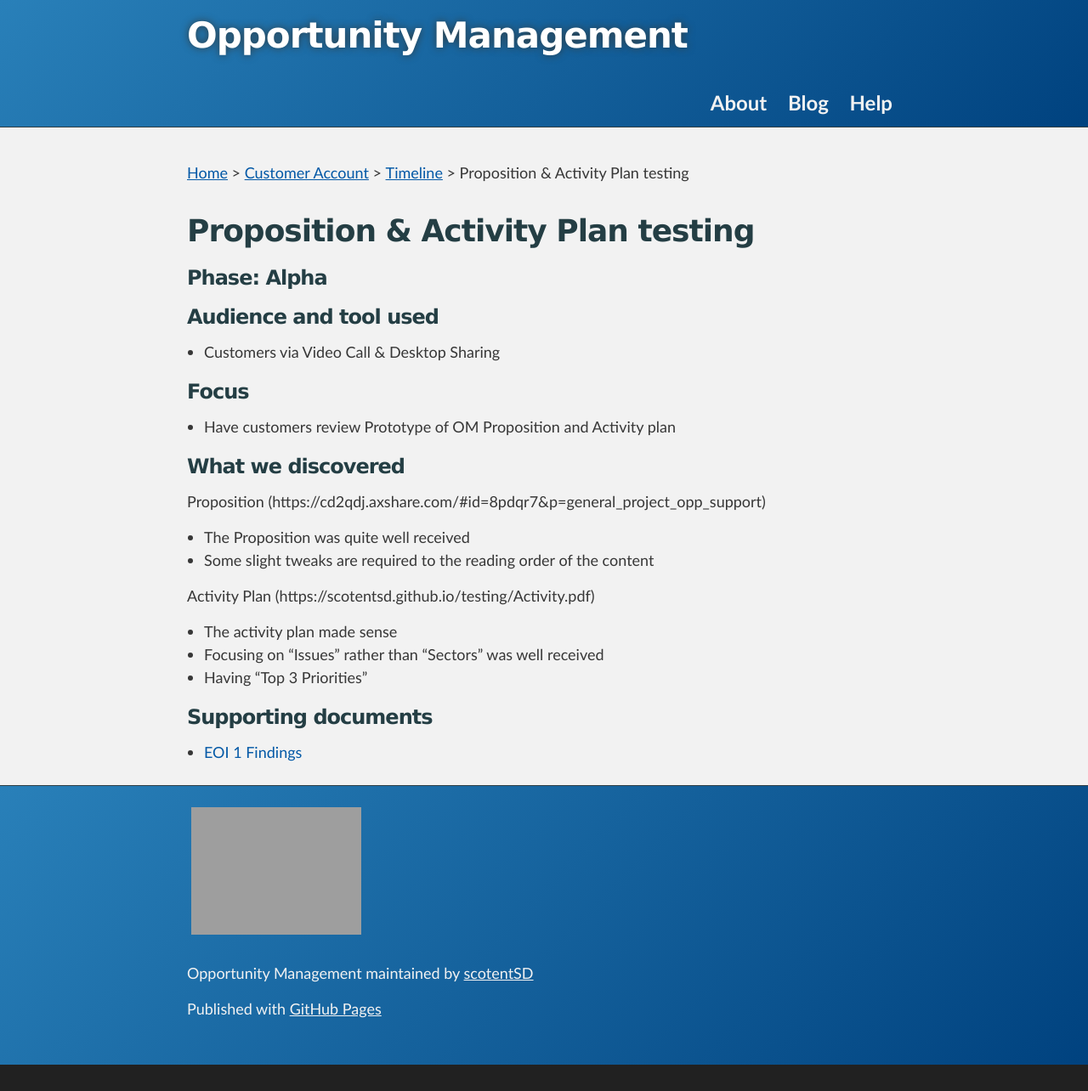
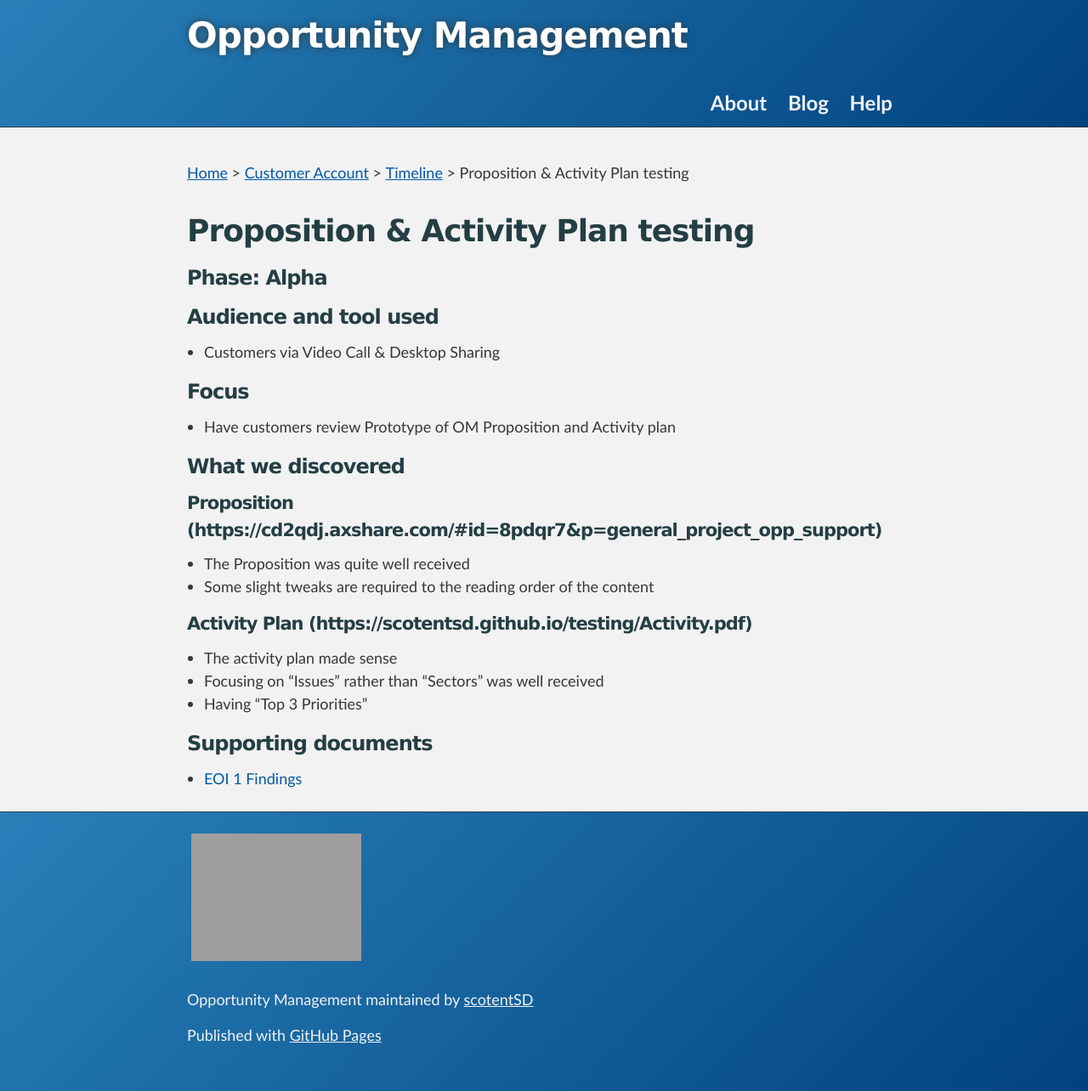
Before and after one commit to scotentSD/opportunity, a Jekyll site: the page built from _posts/2021-01-21-Jan21.md, in a window 1280 px wide. Shown: the whole page at 85% size. Built offline with Jekyll 4.4.1, drawn with Linux system fonts in a browser that asks for light colours; before the commit the page ends 1253 px from its top, so only the background shows below that.

Commit message:
Update 2021-01-21-Jan21.md
mk

```diff
--- a/_posts/2021-01-21-Jan21.md
+++ b/_posts/2021-01-21-Jan21.md
@@ -16,11 +16,11 @@ return_url: "https://scotentsd.github.io/opportunity/timeline/"
 - Have customers review Prototype of OM Proposition and Activity plan
 
 ### What we discovered
-Proposition (https://cd2qdj.axshare.com/#id=8pdqr7&p=general_project_opp_support)
+#### Proposition (https://cd2qdj.axshare.com/#id=8pdqr7&p=general_project_opp_support)
 - The Proposition was quite well received
 - Some slight tweaks are required to the reading order of the content
 
-Activity Plan (https://scotentsd.github.io/testing/Activity.pdf)
+#### Activity Plan (https://scotentsd.github.io/testing/Activity.pdf)
 - The activity plan made sense
 - Focusing on "Issues" rather than "Sectors" was well received
 - Having "Top 3 Priorities"
```
